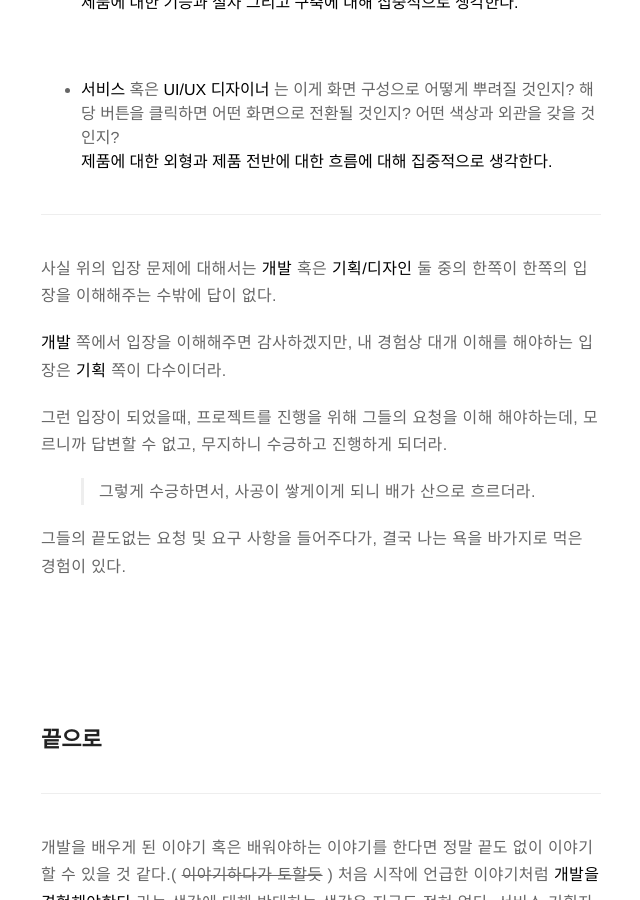
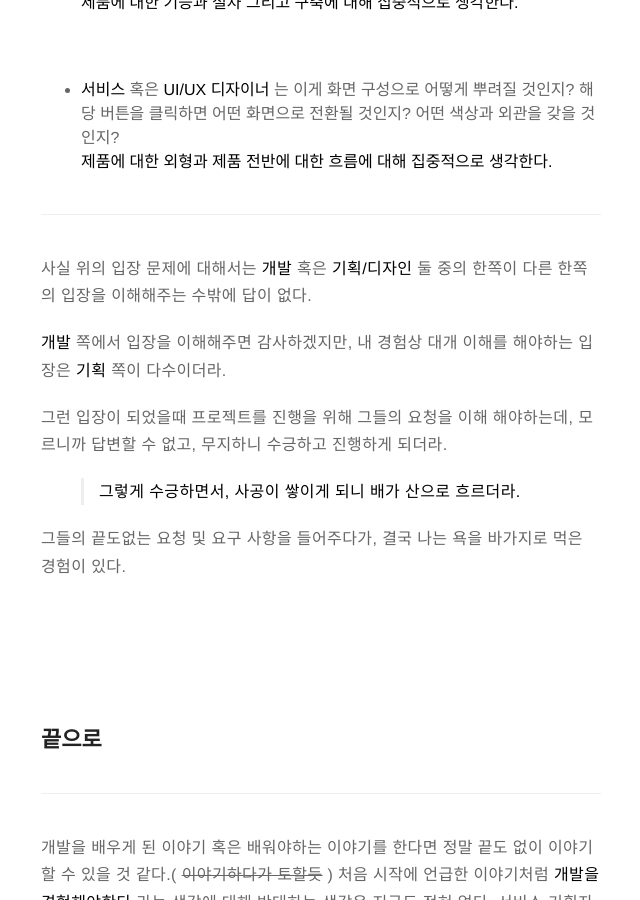
Before and after one commit to banjag954/banjag954.github.io, a Jekyll site: the page built from _posts/2018-08-28-(blog)why-i-learn-develop.markdown, in a window 1280 px wide and 900 px high, scrolled down 4762 px. Shown: the whole window, without its empty margins (319-959 px from the left). Built offline with Jekyll 4.4.1, drawn with Linux system fonts in a browser that asks for light colours; comment, search, counter and statistics services are not loaded.

Commit message:
post_upadate_12-edit-07

```diff
--- a/_posts/2018-08-28-(blog)why-i-learn-develop.markdown
+++ b/_posts/2018-08-28-(blog)why-i-learn-develop.markdown
@@ -126,13 +126,13 @@ __제품에 대한 외형과 제품 전반에 대한 흐름에 대해 집중적
 ---
 
 사실 위의 입장 문제에 대해서는
-__개발__ 혹은 __기획/디자인__ 둘 중의 한쪽이 한쪽의 입장을 이해해주는 수밖에 답이 없다.
+__개발__ 혹은 __기획/디자인__ 둘 중의 한쪽이 다른 한쪽의 입장을 이해해주는 수밖에 답이 없다.
 
 __개발__ 쪽에서 입장을 이해해주면 감사하겠지만, 내 경험상 대개 이해를 해야하는 입장은 __기획__ 쪽이 다수이더라.
 
-그런 입장이 되었을때, 프로젝트를 진행을 위해 그들의 요청을 이해 해야하는데, 모르니까 답변할 수 없고, 무지하니 수긍하고 진행하게 되더라.
+그런 입장이 되었을때 프로젝트를 진행을 위해 그들의 요청을 이해 해야하는데, 모르니까 답변할 수 없고, 무지하니 수긍하고 진행하게 되더라.
 
-> 그렇게 수긍하면서, 사공이 쌓게이게 되니 배가 산으로 흐르더라.
+> __그렇게 수긍하면서, 사공이 쌓이게 되니 배가 산으로 흐르더라.__
 
 그들의 끝도없는 요청 및 요구 사항을 들어주다가, 결국 나는 욕을 바가지로 먹은 경험이 있다.
 
```
